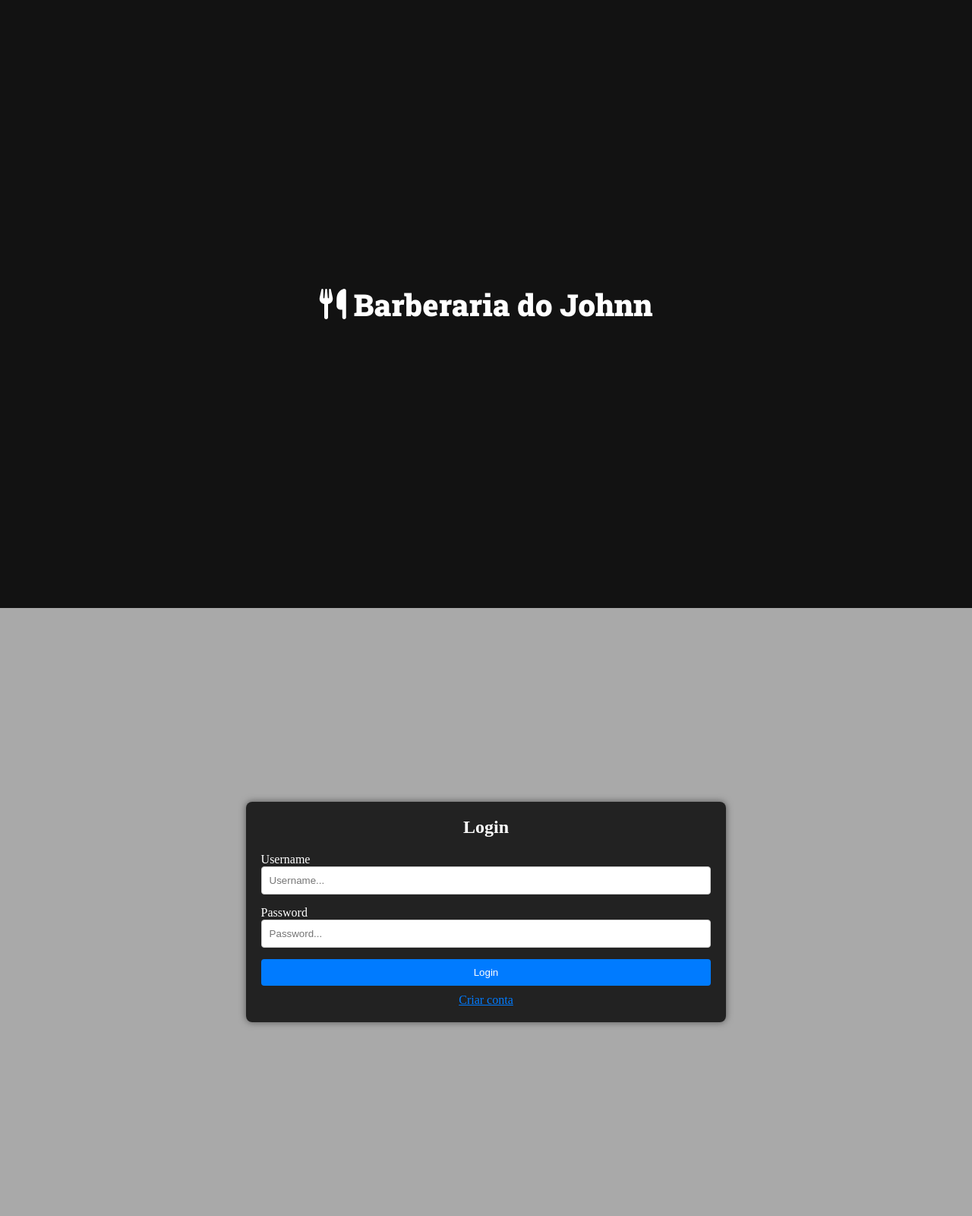
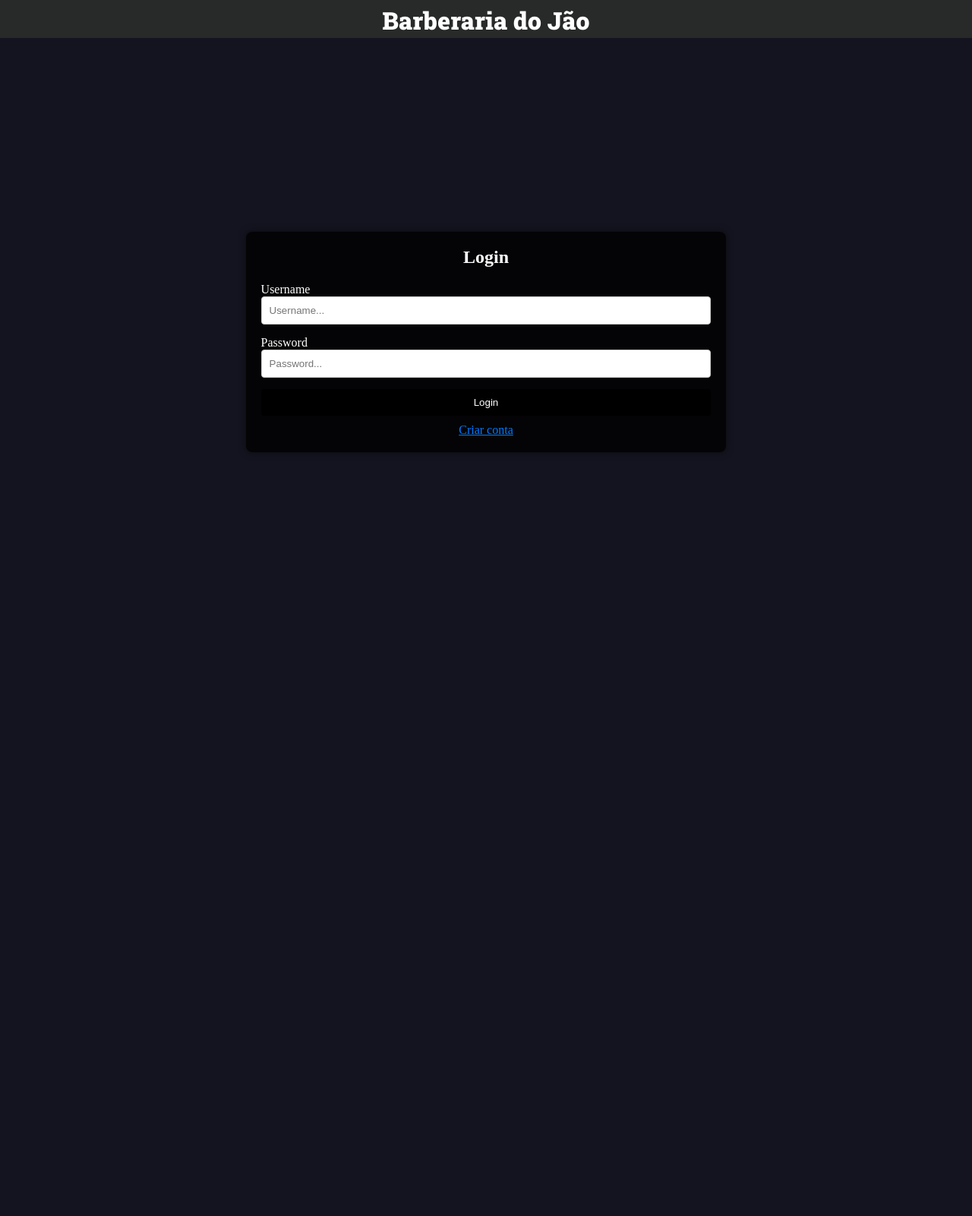
Before and after one commit to Djohnn/Barber-shop, a Django app: page /auth/login/ in a window 1280 px wide. Shown: the whole page at 76% size. After the commit the page ends 595 px from the top, so only its background shows below. Run offline with Django 5.2, Linux system fonts and the light colour scheme.

Commit message:
template login

```diff
--- a/templates/partials/header.html
+++ b/templates/partials/header.html
@@ -1,10 +1,5 @@
 <header class="main-header-container">
-    <div class="main-header container">
-        <h1>
-            <a class="main-logo" href="{% url "cliente:home" %}">
-                <i class="fas fa-utensils main-logo-icon"></i>
-                <span class="main-logo-text"> Barberaria do Johnn </span>
-            </a>
-        </h1>
+    <div class="container-logo">
+        <h1 class="main-logo-text"> Barberaria do Jão </h1>
     </div>
 </header>
--- a/templates/static/base/css/base.css
+++ b/templates/static/base/css/base.css
@@ -45,14 +45,6 @@ h6 {
     font-family: var(--font-headings);
 }
 
-.fundo {
-    background-color: #a9a9a9;
-    color: white;
-}
-/* base.css */
-
-/* base.css */
-
 body {
     background-color: #13141f;
     font-family: 'Poppins', sans-serif;
@@ -60,22 +52,13 @@ body {
 }
 
 .main-header-container {
-    background-color: #121212;
-    padding: 20px0x 0;
+    height: 50px;
+    background-color: #282929;
 }
-
-.main-header .main-logo {
-    color: #ffffff;
-    text-decoration: none;
-}
-
-.main-header .main-logo .main-logo-icon {
-    margin-right: 10px;
-}
-
-.main-header .main-logo-text {
+.main-header-container .container-logo .main-logo-text {
     font-family: 'Roboto Slab', serif;
-    font-weight: 900;
+    text-align: center;
+    padding: 5px;
 }
 
 .main-header {
@@ -90,7 +73,7 @@ body {
 }
 
 .cont-cadastro {
-    background-color: #2c2f3f;
+    background-color: #0026ff;
     padding: 20px;
     border-radius: 8px;
     box-shadow: 0 4px 8px rgba(0, 0, 0, 0.2);
@@ -114,7 +97,7 @@ body {
 }
 
 .btn-dark-color {
-    background-color: #13141f;
+    background-color: #066399;
     border: 1px solid #ffffff;
     color: #ffffff;
 }
@@ -126,7 +109,7 @@ body {
 }
 
 .btn-dark-color-outline:hover {
-    background-color: #13141f;
+    background-color: #074580;
     color: #ffffff;
 }
 
--- a/templates/static/usuarios/css/login.css
+++ b/templates/static/usuarios/css/login.css
@@ -20,9 +20,6 @@ body {
     color: #fff;
 }
 
-{% comment %} .small-header .main-header-container {
-    padding: 10px 0; /* Ajuste conforme necessário para reduzir o tamanho do header */
-} {% endcomment %}
 
 .login-container {
     background-color: rgba(0, 0, 0, 0.8);
@@ -47,7 +44,7 @@ body {
 .btn-primary {
     width: 100%;
     padding: 10px;
-    background-color: #007bff;
+    background-color: #000;
     border: none;
     border-radius: 4px;
     color: white;
--- a/usuarios/templates/login.html
+++ b/usuarios/templates/login.html
@@ -7,14 +7,12 @@
 
 {% block content %}
 <header class="small-header">
-
 </header>
 <div class="container">
     <div class="login-container">
         <form action="{% url 'usuarios:login' %}" method="post">
             {% csrf_token %}
             <h2 class="form-title">Login</h2>
-
             {% if messages %}
                 {% for message in messages %}
                     <div class="alert {{ message.tags }}">
@@ -23,7 +21,7 @@
                 {% endfor %}
             {% endif %}
 
-            <label for="username">Username</label>
+            <label for="username">Username </label>
             <input type="text" name="username" id="username" class="form-control" placeholder="Username...">
 
             <label for="password">Password</label>
```
Also changed, not shown: templates/static/usuarios/css/base.css (+4 -4 lines), usuarios/templates/cadastro.html (+1 -77 lines).
